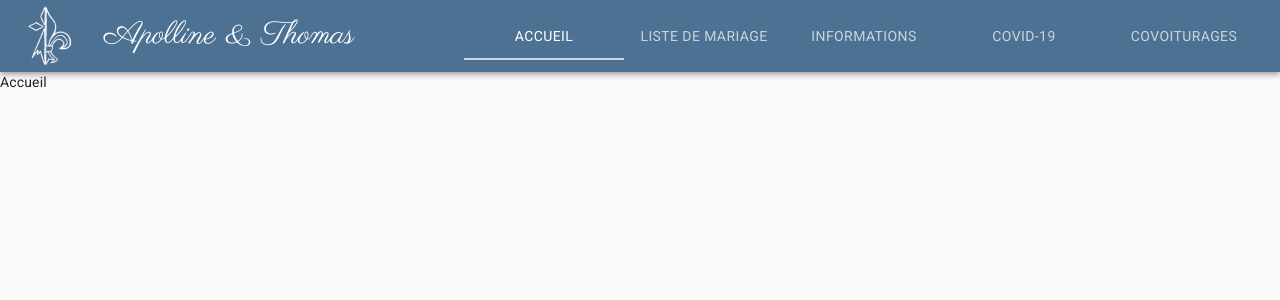
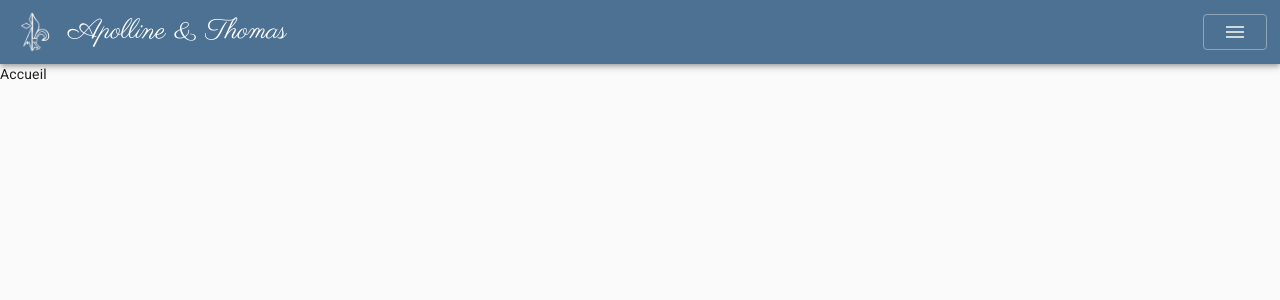
Before and after one commit to Fluf22/Mariage, a React (Create React App) app: page / in a window 1280 px wide. Shown: the top 300 px of the page. Built offline with nearby package versions, Linux system fonts and the light colour scheme.

Commit message:
Header mobile style and media query

```diff
--- a/src/components/Header/index.tsx
+++ b/src/components/Header/index.tsx
@@ -36,7 +36,7 @@ const pages: PageType[] = [
 ];
 
 const Header = (props: HeaderProps) => {
-	const isMobile = useMediaQuery('(max-width:1024px)');
+	const isMobile = useMediaQuery('(max-width:1360px)');
 	const classes = useStyles(isMobile);
 	const history = useHistory();
 	const [showInstallButton, setShowInstallButton] = useState<boolean>(false);
--- a/src/components/Header/styles.ts
+++ b/src/components/Header/styles.ts
@@ -23,7 +23,10 @@ const useStyles = makeStyles((theme) => createStyles({
 	}),
 	headerButtonContainer: isMobile => ({
 		flexGrow: isMobile ? 0 : 0,
-		margin: "0 13px"
+		margin: "0 13px",
+		"&:focus": {
+			outline: "none"
+		}
 	}),
 	headerButton: isMobile => (isMobile ? {} : {
 		marginRight: "13px",
```
